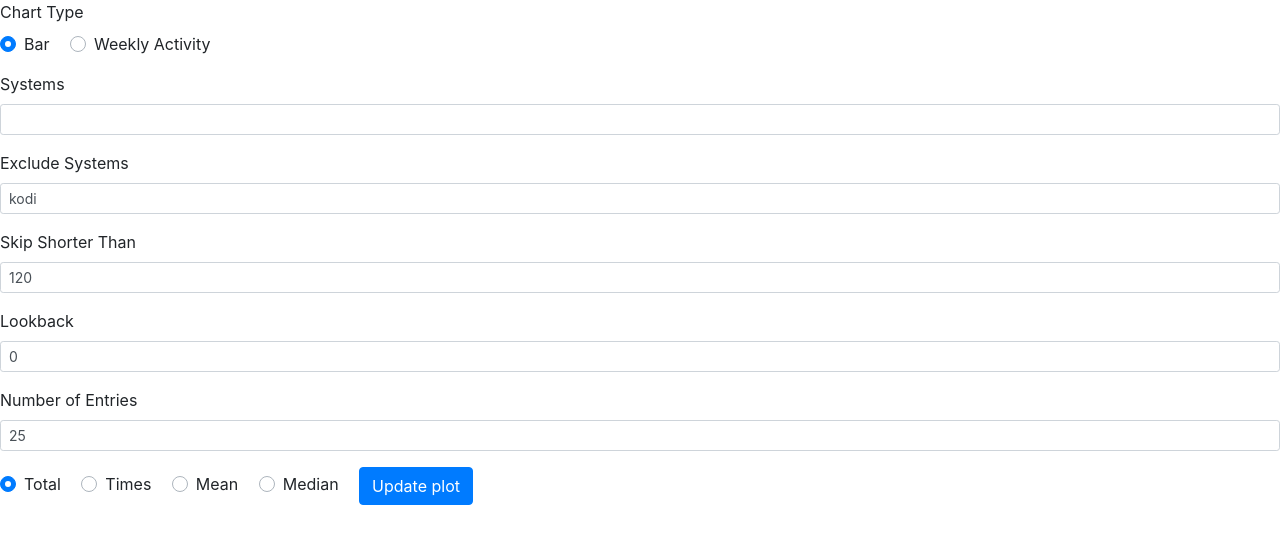
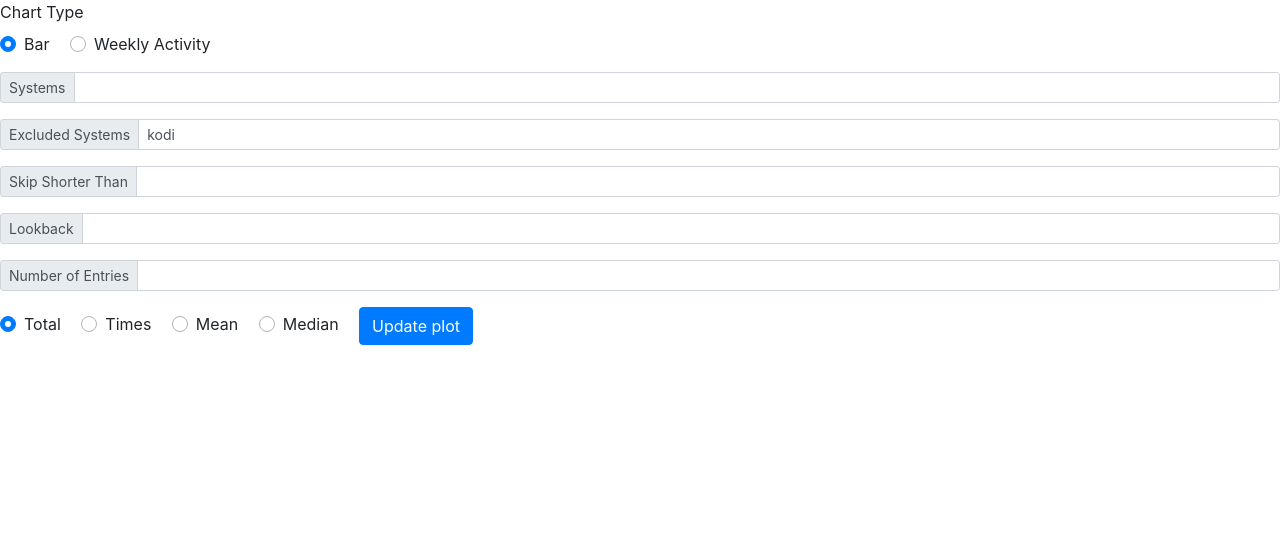
Before and after one commit to langest/RetroStats, a Flask app: page / in a window 1280 px wide. Shown: the part 56-600 px from the top of the page. Run offline with Flask 2, Linux system fonts and the light colour scheme; parts of the project's set-up code (start-up, migrations or seed data) failed here and were passed over; some libraries are stand-ins or nearby versions.

Commit message:
Fix form

```diff
--- a/server/static/js/plotting.js
+++ b/server/static/js/plotting.js
@@ -116,14 +116,14 @@ var plot_data = function (data, ylabels, parent_element) {
 
 var update_form_visibility = function (chart_selection) {
 	if (chart_selection == 'bar') {
-		document.getElementById('sys_group').style.display = "initial";
+		document.getElementById('systems_group').style.display = "initial";
 		document.getElementById('sysex_group').style.display = "initial";
 		document.getElementById('skip_group').style.display = "initial";
 		document.getElementById('lkbk_group').style.display = "initial";
 		document.getElementById('num_entries_group').style.display = "initial";
 		document.getElementById('category_group').style.display = "initial";
 	} else if (chart_selection == 'sched') {
-		document.getElementById('sys_group').style.display = "initial";
+		document.getElementById('systems_group').style.display = "initial";
 		document.getElementById('sysex_group').style.display = "initial";
 		document.getElementById('skip_group').style.display = "initial";
 		document.getElementById('lkbk_group').style.display = "initial";
@@ -147,7 +147,7 @@ var parse_input = function() {
 	var category = get_radio_value("category");
 	args += '?criteria=' + category;
 
-	var systems = document.getElementById("sys").value
+	var systems = document.getElementById("systems").value
 	if (systems != '')
 		args += '&systems=' + systems;
 
--- a/server/templates/index.html
+++ b/server/templates/index.html
@@ -16,9 +16,8 @@
 				RetroStats
 			</a>
 		</nav>
-
-		<div id='my_form'>
-			<label for="chart_sel_div">Chart Type</label>
+		<div id='my_form' class='chart_form'>
+			<label for="chart_20pxdiv">Chart Type</label>
 			<div class="form-group" id="chart_sel_div">
 				<div class="custom-control custom-radio custom-control-inline">
 					<input class="custom-control-input" type="radio" name="chart_selection" id="chart_sel1" value="bar" checked>
@@ -29,31 +28,58 @@
 					<label class="custom-control-label" for="chart_sel2">Weekly Activity</label>
 				</div>
 			</div>
-			<div class="form-group">
-				<label for="sys">Systems</label>
-				<input type="text" class="form-control form-control-sm" id="sys">
+
+			<div id="systems_group">
+				<div class="input-group input-group-sm mb-3">
+					<div class="input-group-prepend">
+						<span class="input-group-text">Systems</span>
+					</div>
+					<input type="text" class="form-control" id="systems">
+				</div>
 			</div>
-			<div class="form-group">
-				<label for="sysex">Exclude Systems</label>
-				<input type="text" class="form-control form-control-sm" id="sysex" value="kodi">
+
+			<div id="sysex_group">
+				<div class="input-group input-group-sm mb-3">
+					<div class="input-group-prepend">
+						<span class="input-group-text">Excluded Systems</label>
+					</div>
+					<input type="text" class="form-control" id="sysex" value="kodi">
+				</div>
 			</div>
-			<div class="form-group">
-				<label for="skip">Skip Shorter Than</label>
-				<input type="number" class="form-control form-control-sm" min=0 id="skip" name="skip_shorter_than" value=120>
+
+			<div id="skip_group">
+				<div class="input-group input-group-sm mb-3">
+					<div class="input-group-prepend">
+						<span class="input-group-text">Skip Shorter Than</label>
+					</div>
+					<input type="text" class="form-control" id="skip">
+				</div>
 			</div>
-			<div class="form-group">
-				<label for="lkbk">Lookback</label>
-				<input type="number" class="form-control form-control-sm" min=0 id="lkbk" name="lookback" value=0>
+
+			<div id="lkbk_group">
+				<div class="input-group input-group-sm mb-3">
+					<div class="input-group-prepend">
+						<span class="input-group-text">Lookback</label>
+					</div>
+					<input type="text" class="form-control" id="lkbk">
+				</div>
 			</div>
-			<div class="form-group">
-				<label for="num_entries">Number of Entries</label>
-				<input type="number" class="form-control form-control-sm" min=1 id="num_entries" name="num_entries" value=25>
+
+			<div id="num_entries_group">
+				<div class="input-group input-group-sm mb-3">
+					<div class="input-group-prepend">
+						<span class="input-group-text">Number of Entries</label>
+					</div>
+					<input type="text" class="form-control" id="num_entries">
+				</div>
 			</div>
-			<div class="form-group">
+
+			<div class="form-group" id="category_group">
 				<div class="custom-control custom-radio custom-control-inline">
 					<input class="custom-control-input" type="radio" name="category" id='chart_sel_total' value="total" checked>
 					<label class="custom-control-label" for="chart_sel_total"> Total </label>
 				</div>
+
 				<div class="custom-control custom-radio custom-control-inline">
 					<input class="custom-control-input" type="radio" name="category" id='chart_sel_times' value="times">
 					<label class="custom-control-label" for="chart_sel_times"> Times </label>
```
